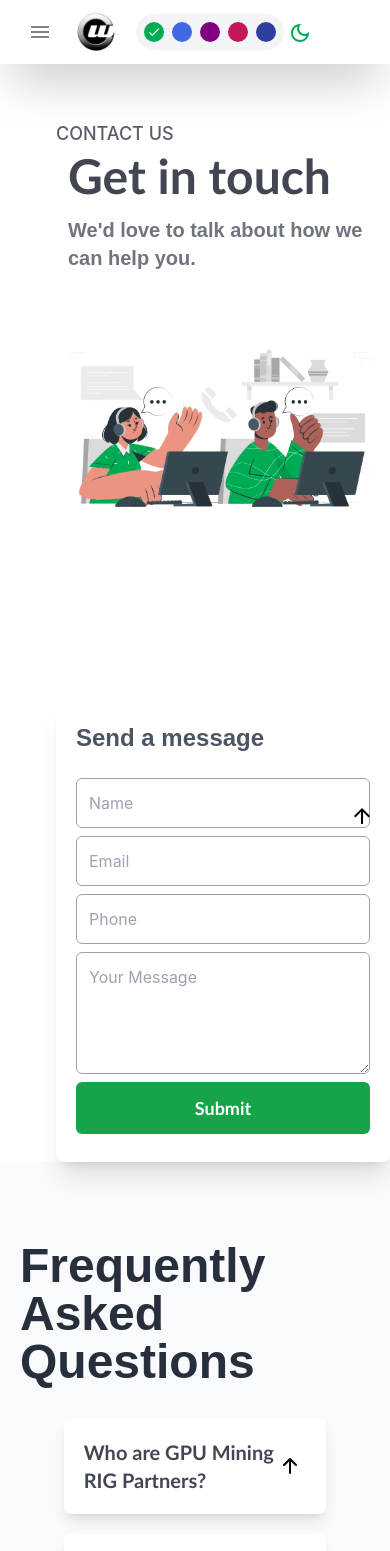
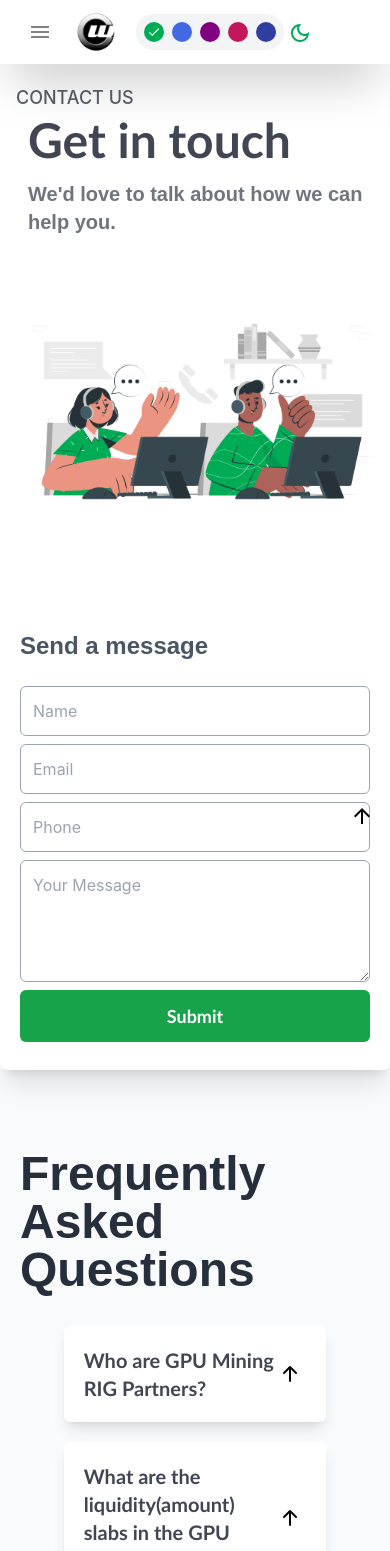
Before and after one commit to centum-world/mining-rig-portfolio, a React (Vite) app: page /contact in a window 390 px wide. Shown: the top 1551 px of the page. Built offline with nearby package versions, Linux system fonts and the light colour scheme.

Commit message:
contact page responsive

```diff
--- a/src/components/ContactUpperSection.jsx
+++ b/src/components/ContactUpperSection.jsx
@@ -66,7 +66,7 @@ const ContactUpperSection = () => {
   return (
     <>
       <div className="flex flex-col md:flex-row lg:flex-row">
-        <div className="left-side flex pl-14 pt-14 ">
+        <div className="left-side flex pl-4 pt-5 md:pl-14 md:pt-14 lg:pl-14 pt:14 ">
           <div>
             <p className="mb-1 font- from-neutral-300 font-medium text-lg text-gray-900  text-opacity-70">
               CONTACT US
@@ -79,7 +79,7 @@ const ContactUpperSection = () => {
                 We'd love to talk about how we can help you.
               </p>
             </div>
-            <div>
+            <div className="flex justify-center items-center" >
               <img src={contact} alt="" />
             </div>
           </div>
@@ -97,7 +97,7 @@ const ContactUpperSection = () => {
                 }
               }}
             >
-              <div className="flex flex-wrap justify-center items-center pt-14 pl-14 mt-10 ">
+              <div className="flex flex-wrap justify-center items-center md:pt-14 md:pl-14 lg:pt-14 lg:pl-14 md:mt-10 lg:mt-10 ">
                 <div className="h-auto w-full  md:w-auto lg:w-auto bg-white rounded-lg shadow-xl p-5">
                   <div className="flex">
                     <h1 className="text-2xl font-bold font-tomorrow text-gray-600">
```
